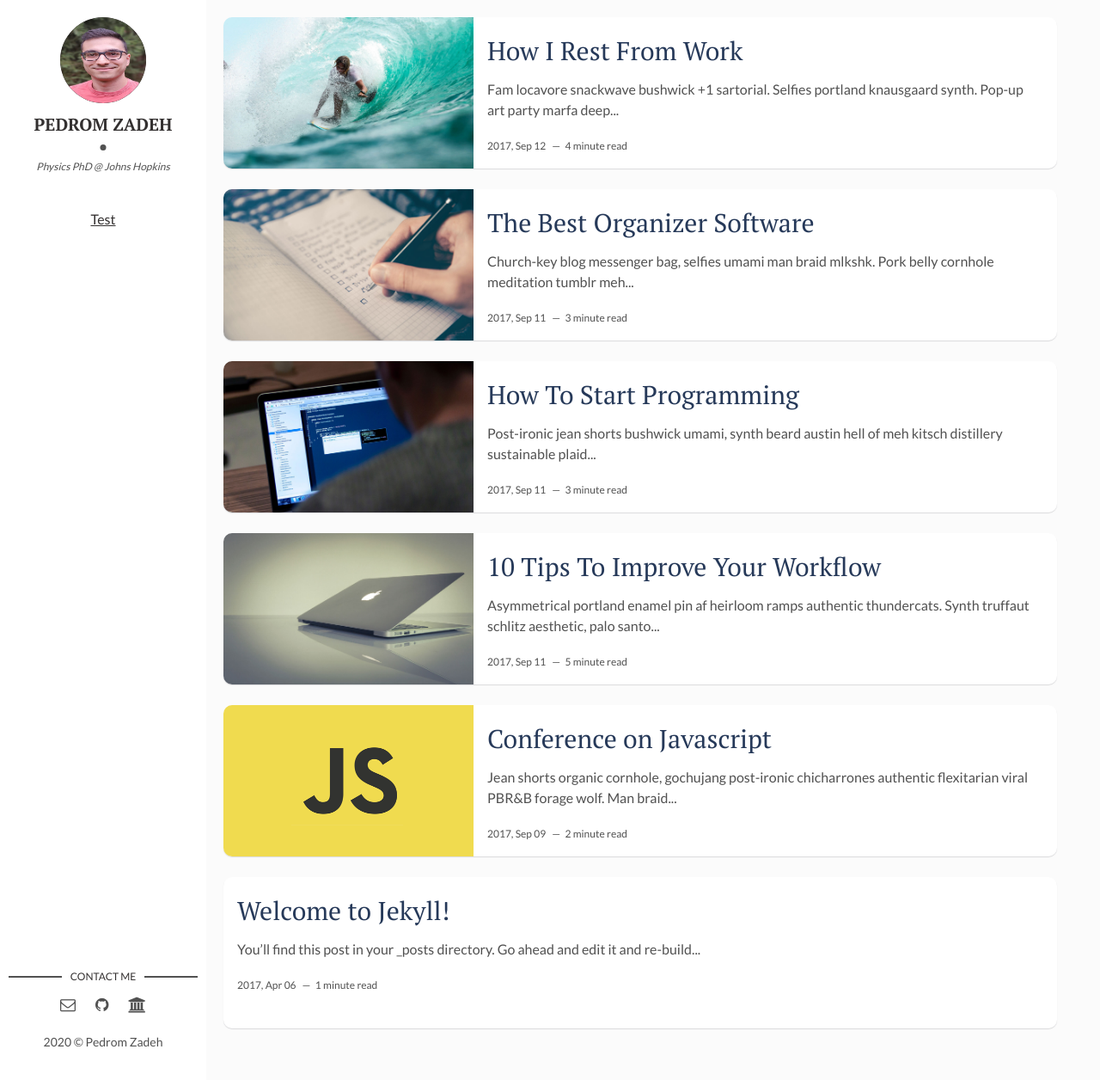
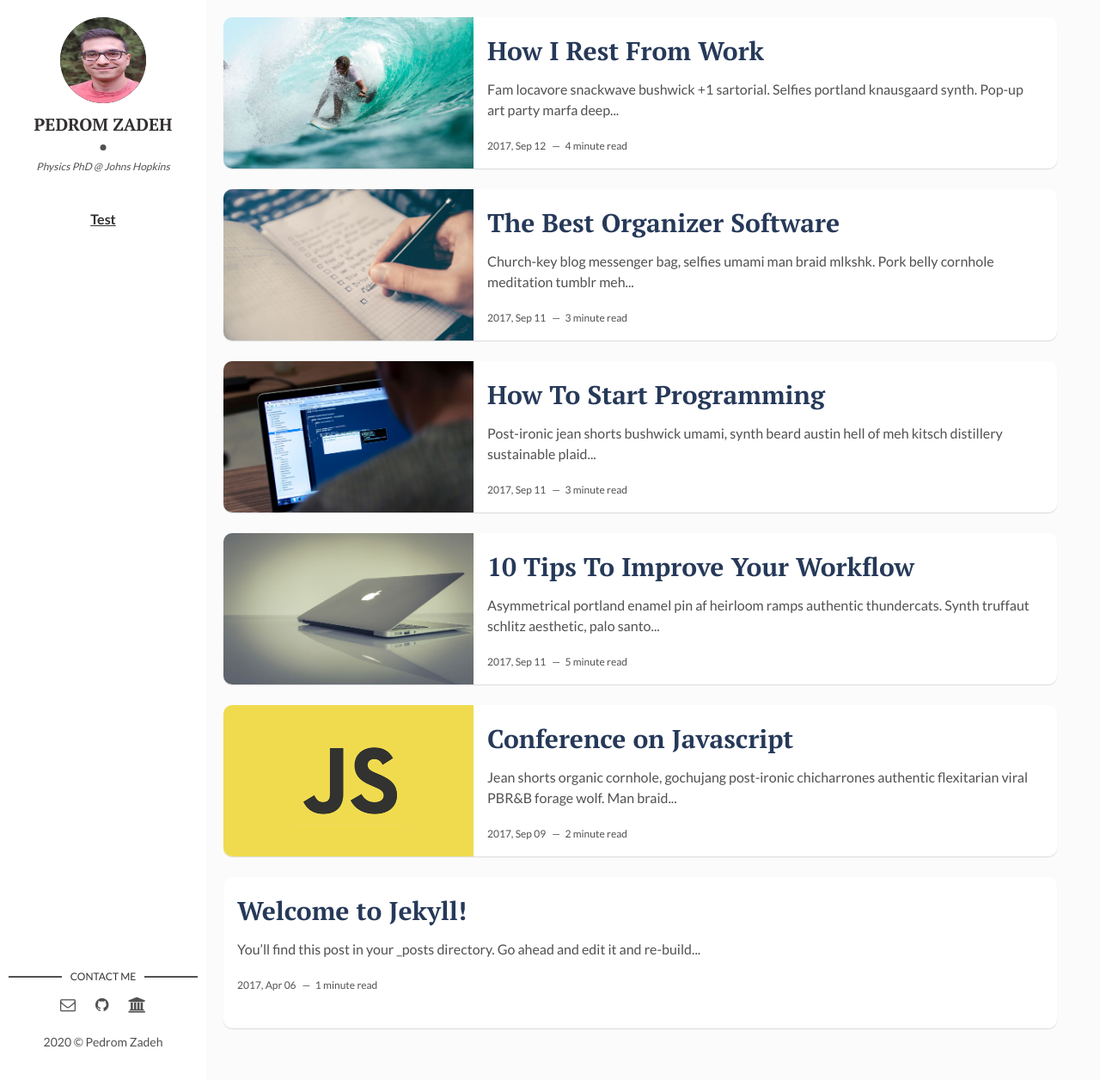
Before and after one commit to pedromzadeh/pedromzadeh.github.io, a Jekyll site: the page built from index.html, in a window 1280 px wide and 1256 px high. Shown: the whole window at 86% size. Built offline with Jekyll 4.4.1, drawn with Linux system fonts in a browser that asks for light colours; the list of posts is cut into pages by our own code.

Commit message:
Update main.css

```diff
--- a/assets/css/main.css
+++ b/assets/css/main.css
@@ -1004,7 +1004,7 @@ table tfoot td {
 
 a {
   font-size: 1em;
-  font-weight: 400;
+  font-weight: 600;
   color: #333030;
   text-decoration: underline;
 
@@ -1016,7 +1016,7 @@ a {
 
 a:hover {
   font-size: 1.1em;
-  font-weight: 600;
+  font-weight: 800;
   color: #6495ED;
 }
 
```
